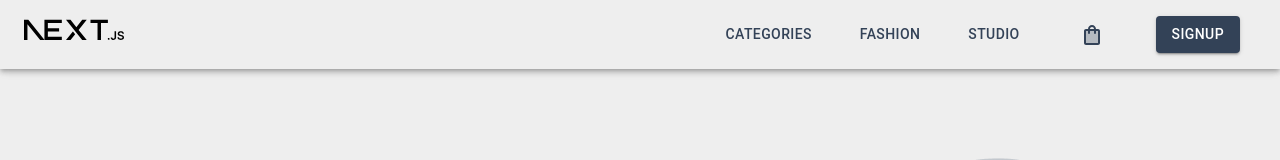
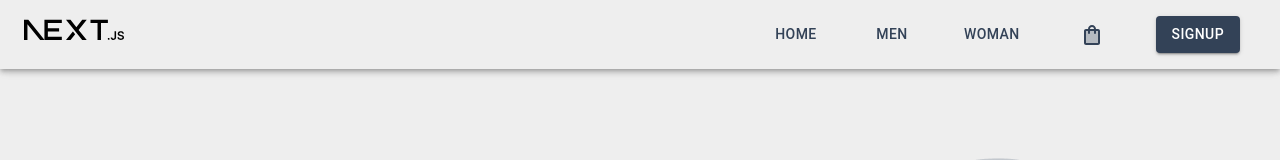
Before and after one commit to jake8989/baysick-client, a Next.js app: page / in a window 1280 px wide. Shown: the top 160 px of the page. Built offline with nearby package versions, Linux system fonts and the light colour scheme.

Commit message:
fix:router

```diff
--- a/components/Navbar.jsx
+++ b/components/Navbar.jsx
@@ -143,13 +143,31 @@ function Nav1(props) {
 						<Box sx={{ display: { xs: 'none', sm: 'block' } }}>
 							<List sx={{ display: 'flex' }}>
 								<ListItem>
-									<Button>Categories</Button>
+									<Button
+										onClick={() => {
+											router.push('/');
+										}}
+									>
+										Home
+									</Button>
 								</ListItem>
 								<ListItem>
-									<Button>Fashion</Button>
+									<Button
+										onClick={() => {
+											router.push('/products/him');
+										}}
+									>
+										Men
+									</Button>
 								</ListItem>
 								<ListItem>
-									<Button>Studio</Button>
+									<Button
+										onClick={() => {
+											router.push('/products/him');
+										}}
+									>
+										Woman
+									</Button>
 								</ListItem>
 								{/* {user && (
 									<ListItem>
```
